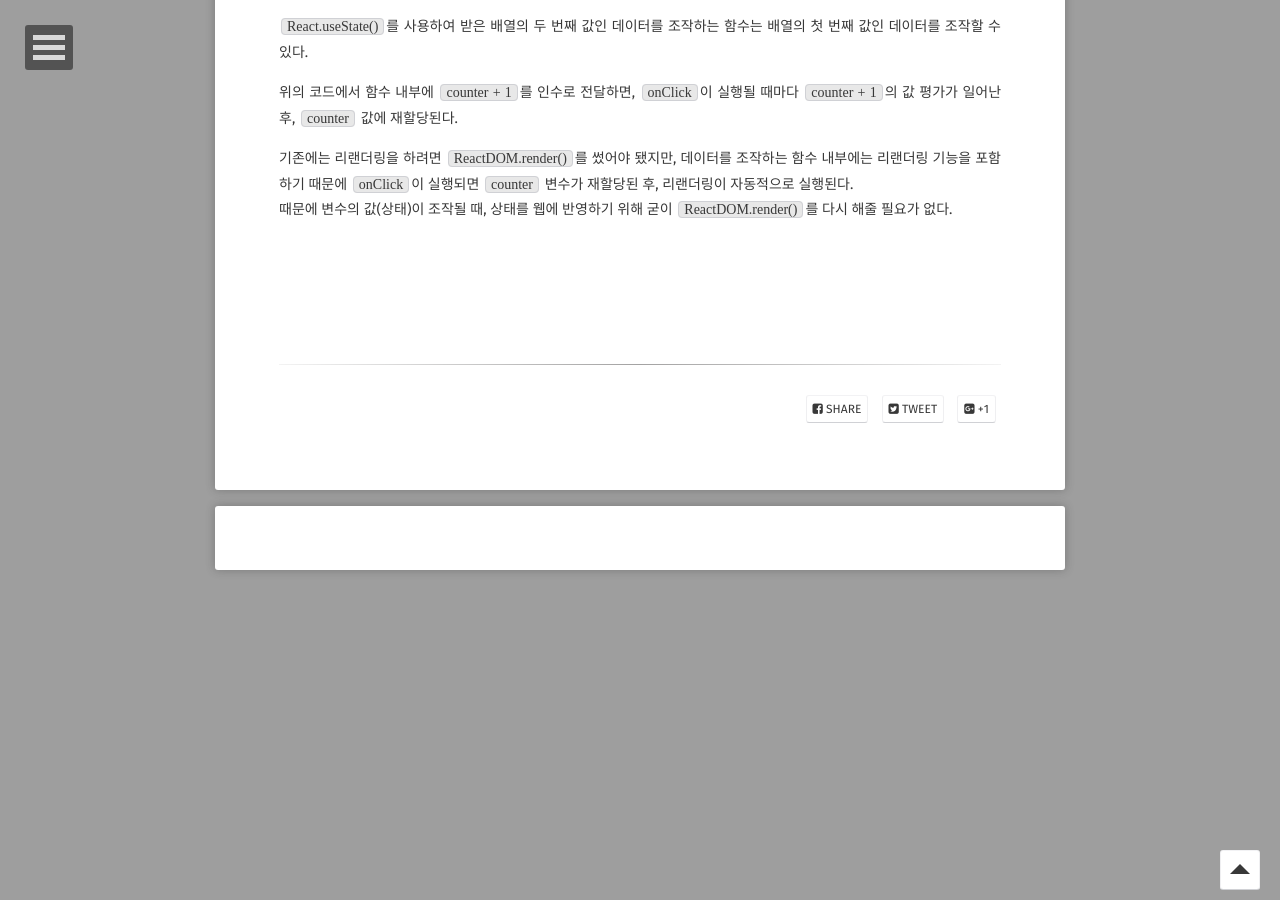
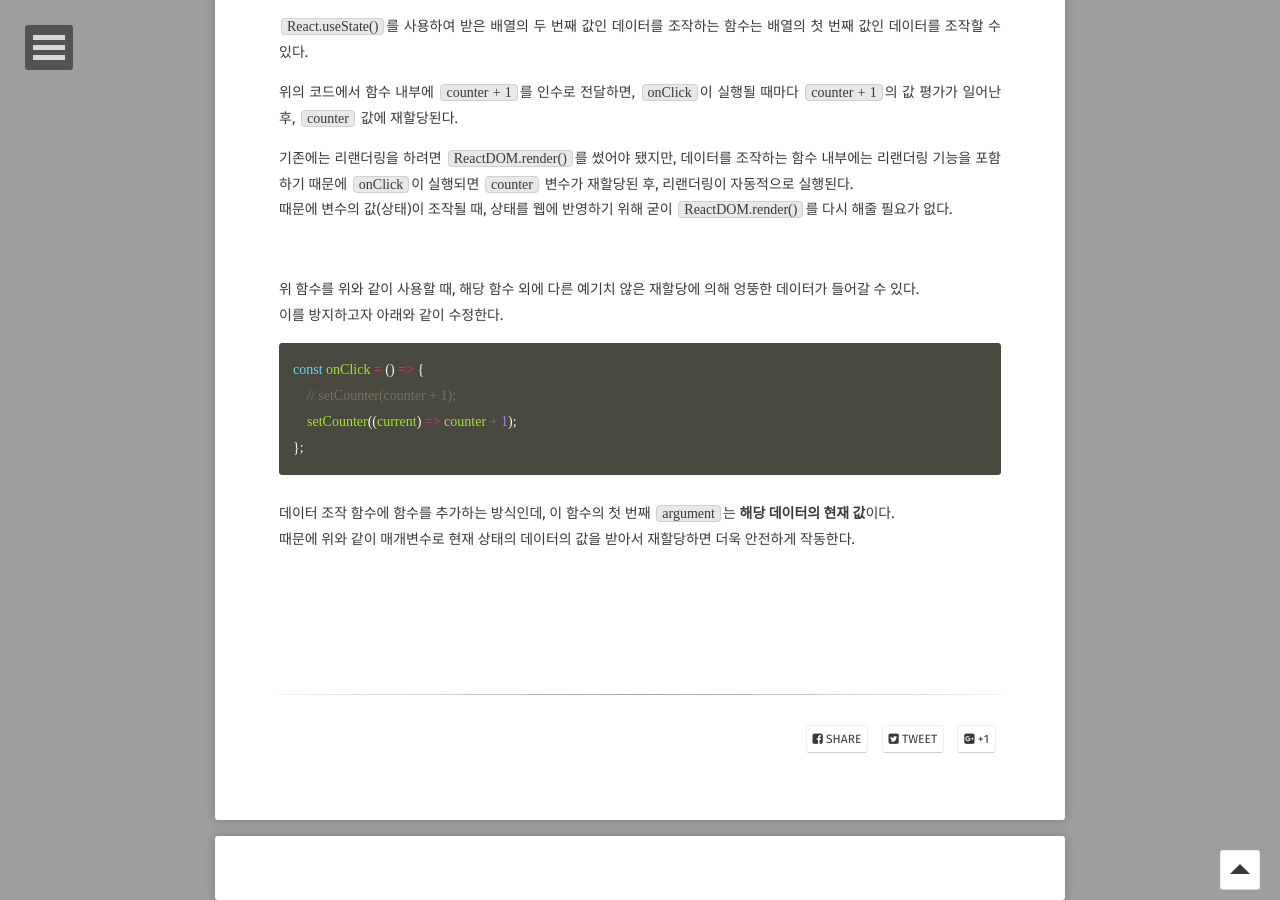
Before and after one commit to KYJKY/KYJKY.github.io, a Jekyll site: the page built from _posts/2022-07-24-[React-1].markdown, in a window 1280 px wide and 900 px high, scrolled down 6566 px. Built offline with Jekyll 4.4.1, drawn with Linux system fonts in a browser that asks for light colours; some web fonts are replaced; comment, search, counter and statistics services are not loaded; some of the changed text lies outside the part shown.

Commit message:
리액트 3.5

````diff
--- a/_posts/2022-07-24-[React-1].markdown
+++ b/_posts/2022-07-24-[React-1].markdown
@@ -234,7 +234,20 @@ const onClick = () => {
 기존에는 리랜더링을 하려면 `ReactDOM.render()`를 썼어야 됐지만, 데이터를 조작하는 함수 내부에는 리랜더링 기능을 포함하기 때문에 `onClick`이 실행되면 `counter` 변수가 재할당된 후, 리랜더링이 자동적으로 실행된다.
 때문에 변수의 값(상태)이 조작될 때, 상태를 웹에 반영하기 위해 굳이 `ReactDOM.render()`를 다시 해줄 필요가 없다.
 
+<br>
 
+위 함수를 위와 같이 사용할 때, 해당 함수 외에 다른 예기치 않은 재할당에 의해 엉뚱한 데이터가 들어갈 수 있다.
+이를 방지하고자 아래와 같이 수정한다.
+
+```javascript
+const onClick = () => {
+    // setCounter(counter + 1);
+    setCounter((current) => counter + 1);
+};
+```
+
+데이터 조작 함수에 함수를 추가하는 방식인데, 이 함수의 첫 번째 `argument`는 **해당 데이터의 현재 값**이다.
+때문에 위와 같이 매개변수로 현재 상태의 데이터의 값을 받아서 재할당하면 더욱 안전하게 작동한다.
 
 
 
````
